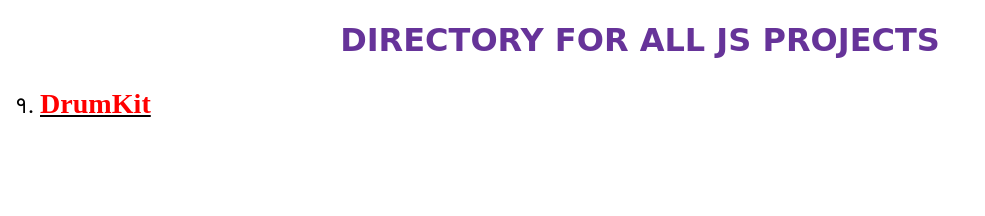
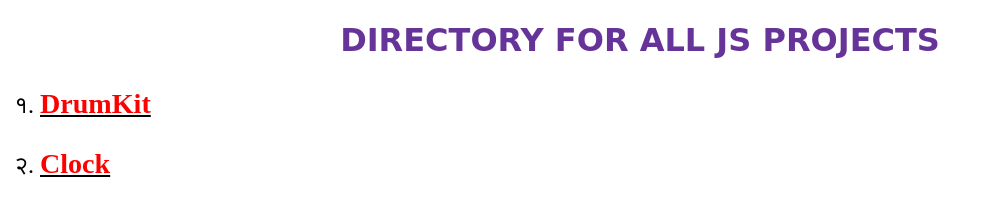
Before and after one commit to Ketan-Chaudhary/DrumKit, a plain HTML site: page index.html in a window 1280 px wide. Shown: the whole page, without its empty margins (0-985 px from the left). Drawn offline with Linux system fonts and the light colour scheme.

Commit message:
second project

```diff
--- a/index.html
+++ b/index.html
@@ -37,6 +37,9 @@
         <li>
             <h3><a href="/DrumKit/index.html">DrumKit</a></h3>
         </li>
+        <li>
+            <h3><a href="Clock/index.html">Clock</a></h3>
+        </li>
     </ul>
 
 </body>
```
